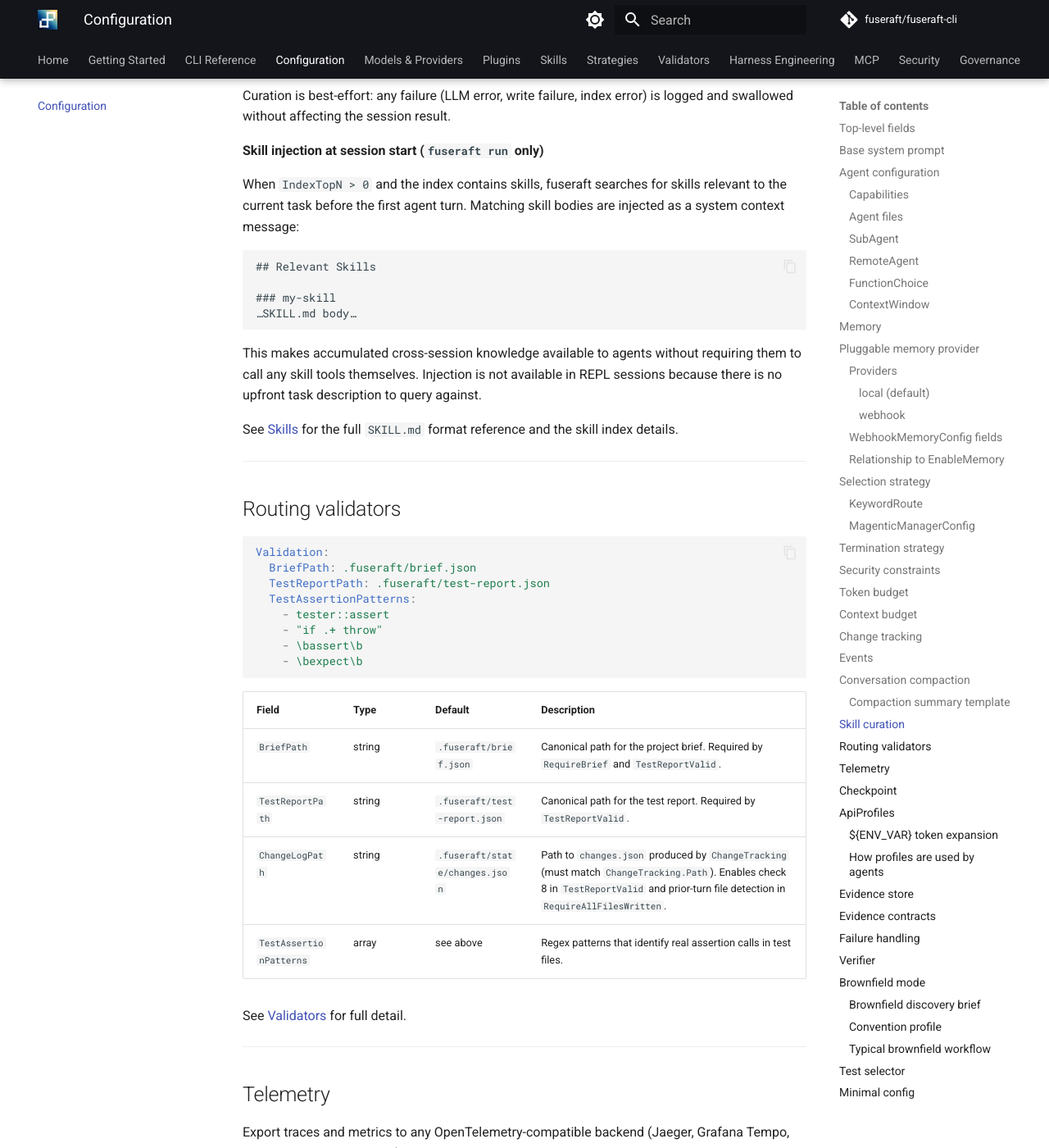
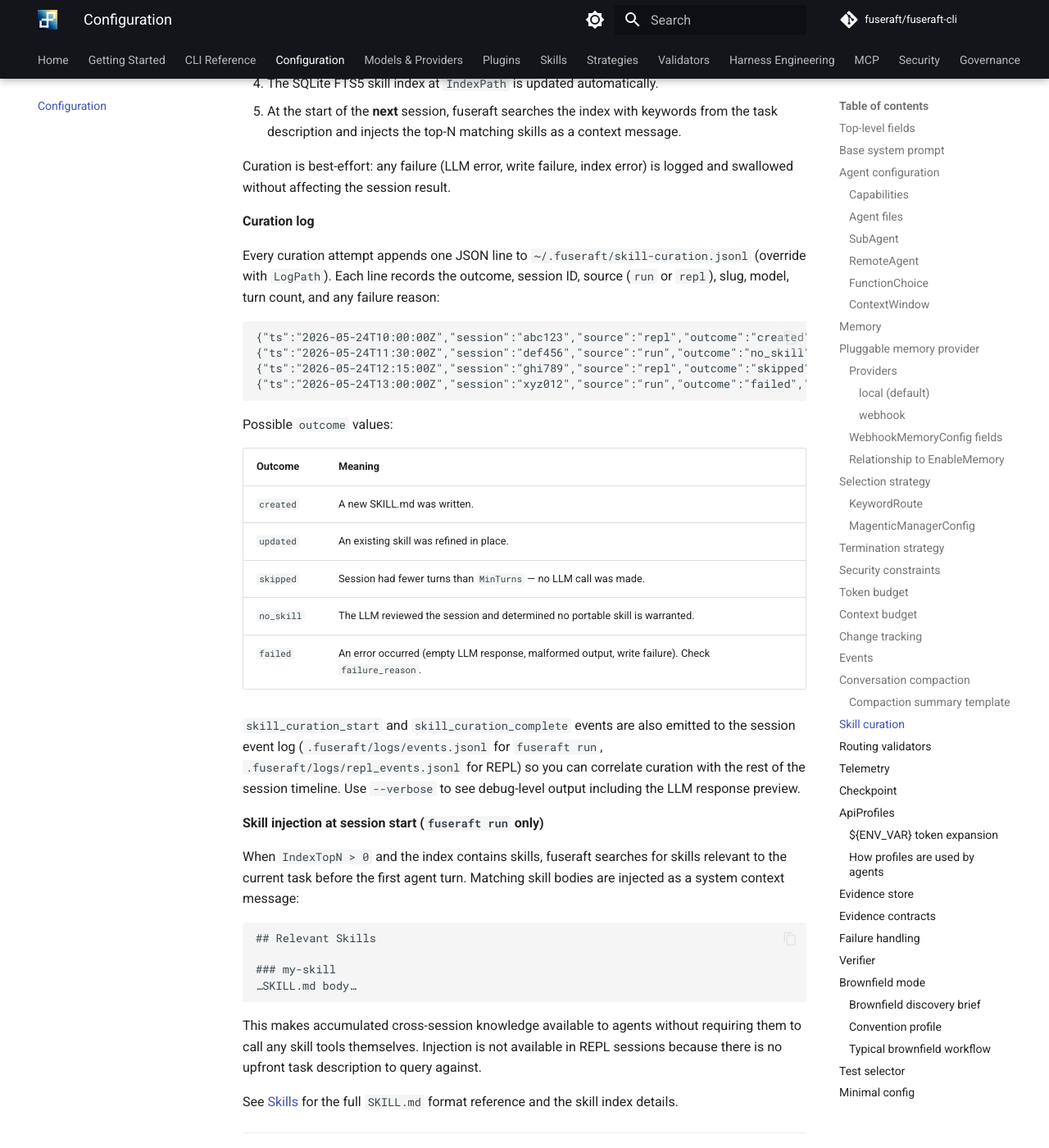
Before and after one commit to fuseraft/fuseraft-cli, an MkDocs documentation site: the page built from docs/configuration.md, in a window 1280 px wide and 1400 px high, scrolled down 28059 px. Shown: the whole window at 82% size. Built offline with MkDocs 1.6.1 and Material for MkDocs 9.7.7, drawn with Linux system fonts in a browser that asks for light colours; comment, search, counter and statistics services are not loaded; some of the changed text lies outside the part shown.

Commit message:
docs(curation): document curation log, outcomes, and event log entries
configuration.md:
- Add LogPath to the field table
- New 'Curation log' subsection: JSONL format example, outcome table
  (created/updated/skipped/no_skill/failed), event log entries note,
  --verbose tip for LLM response preview

skills.md:
- Add logPath to the knobs list in the REPL section
- Update fuseraft-run section link to mention the curation log

````diff
--- a/docs/configuration.md
+++ b/docs/configuration.md
@@ -796,6 +796,7 @@
 | `DigestTurns` | int | `30` | Maximum number of recent turns included in the curation prompt. Limits token cost for very long sessions. |
 | `IndexPath` | string | `~/.fuseraft/skills/index.db` | Path to the SQLite FTS5 skill index. Updated automatically after each new skill is written. |
 | `IndexTopN` | int | `5` | Number of skills injected into the session context at startup (retrieved by full-text search against the task description). `0` disables injection. |
+| `LogPath` | string | `~/.fuseraft/skill-curation.jsonl` | Path to the append-only curation log. Every attempt — success or failure — is recorded here. |
 
 **How curation works**
 
@@ -806,6 +807,29 @@
 5. At the start of the **next** session, fuseraft searches the index with keywords from the task description and injects the top-N matching skills as a context message.
 
 Curation is best-effort: any failure (LLM error, write failure, index error) is logged and swallowed without affecting the session result.
+
+**Curation log**
+
+Every curation attempt appends one JSON line to `~/.fuseraft/skill-curation.jsonl` (override with `LogPath`). Each line records the outcome, session ID, source (`run` or `repl`), slug, model, turn count, and any failure reason:
+
+```jsonl
+{"ts":"2026-05-24T10:00:00Z","session":"abc123","source":"repl","outcome":"created","slug":"debug-dotnet-sqlite","path":"/home/user/.fuseraft/skills/debug-dotnet-sqlite/SKILL.md","turns_digested":12,"model":"claude-sonnet-4-5"}
+{"ts":"2026-05-24T11:30:00Z","session":"def456","source":"run","outcome":"no_skill","turns_digested":6,"model":"gpt-4o-mini"}
+{"ts":"2026-05-24T12:15:00Z","session":"ghi789","source":"repl","outcome":"skipped","failure_reason":"Only 3 assistant turns (min 5)."}
+{"ts":"2026-05-24T13:00:00Z","session":"xyz012","source":"run","outcome":"failed","failure_reason":"LLM returned an empty response.","turns_digested":9,"model":"gpt-4o-mini"}
+```
+
+Possible `outcome` values:
+
+| Outcome | Meaning |
+|---------|---------|
+| `created` | A new SKILL.md was written. |
+| `updated` | An existing skill was refined in place. |
+| `skipped` | Session had fewer turns than `MinTurns` — no LLM call was made. |
+| `no_skill` | The LLM reviewed the session and determined no portable skill is warranted. |
+| `failed` | An error occurred (empty LLM response, malformed output, write failure). Check `failure_reason`. |
+
+`skill_curation_start` and `skill_curation_complete` events are also emitted to the session event log (`.fuseraft/logs/events.jsonl` for `fuseraft run`, `.fuseraft/logs/repl_events.jsonl` for REPL) so you can correlate curation with the rest of the session timeline. Use `--verbose` to see debug-level output including the LLM response preview.
 
 **Skill injection at session start (`fuseraft run` only)**
 
````
Also changed, not shown: docs/skills.md (+2 -2 lines).
